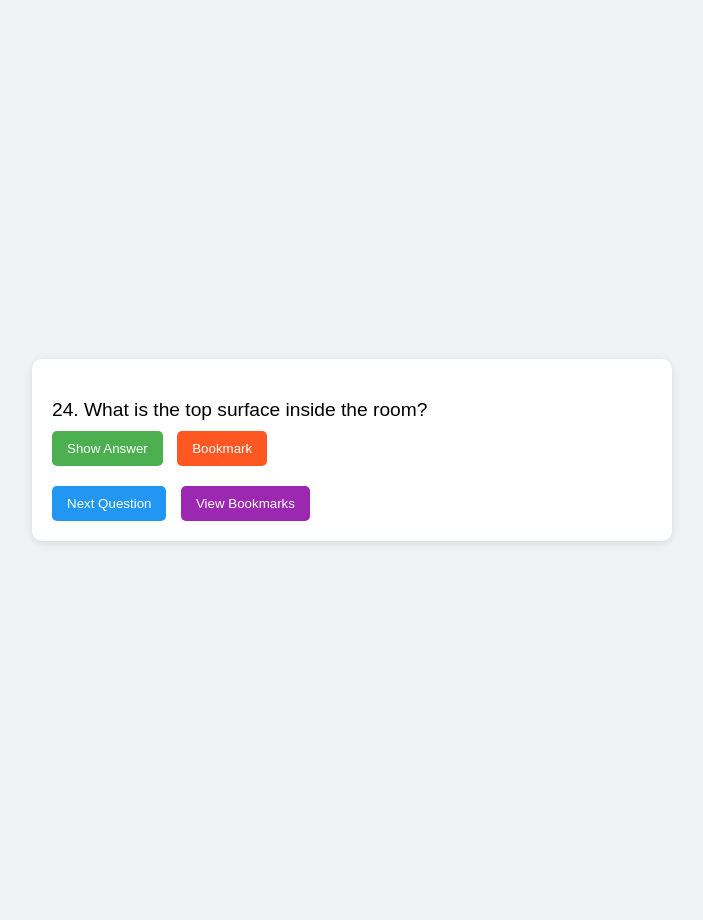
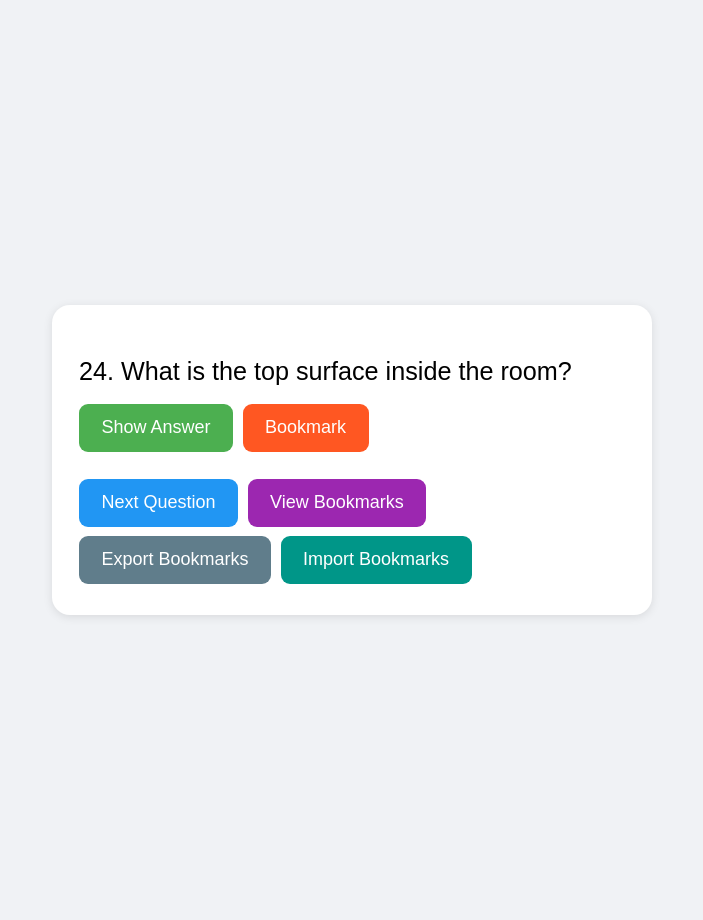
Before and after one commit to familyld/familyld.github.io, a Jekyll site: the page ASQ.html, which Jekyll copies as it is, in a window 1280 px wide. Shown: the whole page, without its empty margins (288-991 px from the left). Built offline with Jekyll 4.4.1, drawn with Linux system fonts in a browser that asks for light colours.

Commit message:
add: ASQ

```diff
--- a/ASQ.html
+++ b/ASQ.html
@@ -2,35 +2,57 @@
 <html lang="en">
 <head>
   <meta charset="UTF-8">
+  <meta name="viewport" content="width=device-width, initial-scale=1.0">
   <title>Flashcard Practice</title>
   <style>
-    body { font-family: Arial, sans-serif; background-color: #f0f2f5; display: flex; justify-content: center; align-items: center; height: 100vh; margin: 0; }
-    .container { background: #fff; padding: 20px; border-radius: 10px; box-shadow: 0 2px 10px rgba(0,0,0,0.1); width: 90%; max-width: 600px; position: relative; }
-    .card { margin-bottom: 20px; }
-    .question { font-size: 1.2em; margin-bottom: 10px; }
-    .answer { font-size: 1.1em; margin-top: 10px; color: #333; }
-    button { padding: 10px 15px; margin-right: 10px; border: none; border-radius: 5px; cursor: pointer; }
+    /* Base styles */
+    html { font-size: 18px; }
+    body { font-family: Arial, sans-serif; background-color: #f0f2f5; display: flex; justify-content: center; align-items: center; min-height: 100vh; margin: 0; padding: 10px; }
+    .container { background: #fff; padding: 1.5rem; border-radius: 1rem; box-shadow: 0 2px 10px rgba(0,0,0,0.1); width: 100%; max-width: 600px; position: relative; box-sizing: border-box; }
+
+    /* Text sizes */
+    .question { font-size: 1.4rem; margin-bottom: 0.75rem; }
+    .answer { font-size: 1.3rem; margin-top: 0.75rem; color: #333; }
+
+    /* Buttons */
+    button, input[type="file"] + label { padding: 0.75rem 1.25rem; margin: 0.25rem 0.25rem 0.25rem 0; border: none; border-radius: 0.5rem; cursor: pointer; font-size: 1rem; }
     #show-answer-btn { background-color: #4CAF50; color: white; }
     #next-btn { background-color: #2196F3; color: white; }
     #bookmark-btn { background-color: #FF5722; color: white; }
     #view-bookmarks-btn { background-color: #9C27B0; color: white; }
-    .bookmark-list { background: #fff; padding: 20px; border-radius: 10px; box-shadow: 0 2px 10px rgba(0,0,0,0.1); position: fixed; top: 50%; left: 50%; transform: translate(-50%, -50%); width: 90%; max-width: 600px; z-index: 10; }
-    .bookmark-list h2 { margin-top: 0; }
+    #export-btn { background-color: #607D8B; color: white; }
+    #import-label { background-color: #009688; color: white; display: inline-block; }
+    #import-file { display: none; }
+
+    /* Bookmark list modal */
+    .bookmark-list { background: #fff; padding: 1.5rem; border-radius: 1rem; box-shadow: 0 2px 10px rgba(0,0,0,0.2); position: fixed; top: 50%; left: 50%; transform: translate(-50%, -50%); width: 90%; max-width: 600px; max-height: 80vh; overflow-y: auto; z-index: 10; }
+    .bookmark-list h2 { margin-top: 0; font-size: 1.6rem; }
     .bookmark-list ul { list-style: none; padding: 0; }
-    .bookmark-list li { margin-bottom: 10px; cursor: pointer; color: #2196F3; text-decoration: underline; }
-    #close-bookmarks-btn { background-color: #f44336; color: white; margin-top: 10px; }
+    .bookmark-list li { margin-bottom: 0.5rem; cursor: pointer; color: #2196F3; text-decoration: underline; font-size: 1.2rem; }
+    #close-bookmarks-btn { background-color: #f44336; color: white; }
+
+    /* Responsive adjustments */
+    @media (max-width: 400px) {
+      html { font-size: 16px; }
+      button, input[type="file"] + label { font-size: 0.9rem; padding: 0.6rem 1rem; }
+    }
   </style>
 </head>
 <body>
   <div class="container">
-    <div id="card" class="card">
+    <div id="card">
       <p id="question" class="question"></p>
       <button id="show-answer-btn">Show Answer</button>
       <p id="answer" class="answer" style="display:none;"></p>
       <button id="bookmark-btn">Bookmark</button>
     </div>
+    <div style="margin-top:1rem;">
       <button id="next-btn">Next Question</button>
       <button id="view-bookmarks-btn">View Bookmarks</button>
+      <button id="export-btn">Export Bookmarks</button>
+      <input type="file" id="import-file" accept="application/json" />
+      <label for="import-file" id="import-label">Import Bookmarks</label>
+    </div>
     <div id="bookmark-list" class="bookmark-list" style="display:none;">
       <h2>Bookmarked Questions</h2>
       <ul id="bookmarked-questions"></ul>
@@ -146,6 +168,8 @@
     const nextBtn = document.getElementById('next-btn');
     const bookmarkBtn = document.getElementById('bookmark-btn');
     const viewBtn = document.getElementById('view-bookmarks-btn');
+    const exportBtn = document.getElementById('export-btn');
+    const importFile = document.getElementById('import-file');
     const bmListEl = document.getElementById('bookmark-list');
     const bmUL = document.getElementById('bookmarked-questions');
 
@@ -161,46 +185,59 @@
 
     showBtn.addEventListener('click', () => {
       if (answerEl.style.display === 'none') {
-        answerEl.style.display = 'block';
-        showBtn.textContent = 'Hide Answer';
+        answerEl.style.display = 'block'; showBtn.textContent = 'Hide Answer';
       } else {
-        answerEl.style.display = 'none';
-        showBtn.textContent = 'Show Answer';
+        answerEl.style.display = 'none'; showBtn.textContent = 'Show Answer';
       }
     });
-
     nextBtn.addEventListener('click', loadRandom);
 
-    function getBookmarks() {
-      return JSON.parse(localStorage.getItem('bookmarks') || '[]');
-    }
-    function saveBookmarks(arr) {
-      localStorage.setItem('bookmarks', JSON.stringify(arr));
-    }
+    /* Bookmark storage and sync via export/import */
+    function getBookmarks() { return JSON.parse(localStorage.getItem('bookmarks') || '[]'); }
+    function saveBookmarks(arr) { localStorage.setItem('bookmarks', JSON.stringify(arr)); }
     function updateBookmarkBtn() {
       const bms = getBookmarks();
-      if (bms.includes(current.id)) {
-        bookmarkBtn.textContent = 'Unbookmark';
-      } else {
-        bookmarkBtn.textContent = 'Bookmark';
-      }
+      bookmarkBtn.textContent = bms.includes(current.id) ? 'Unbookmark' : 'Bookmark';
     }
     bookmarkBtn.addEventListener('click', () => {
       const bms = getBookmarks();
       const i = bms.indexOf(current.id);
-      if (i > -1) {
-        bms.splice(i,1);
-      } else {
-        bms.push(current.id);
-      }
+      if (i > -1) bms.splice(i, 1);
+      else bms.push(current.id);
       saveBookmarks(bms);
       updateBookmarkBtn();
     });
 
+    /* Export bookmarks as JSON file */
+    exportBtn.addEventListener('click', () => {
+      const data = JSON.stringify(getBookmarks());
+      const blob = new Blob([data], { type: 'application/json' });
+      const url = URL.createObjectURL(blob);
+      const a = document.createElement('a');
+      a.href = url; a.download = 'flashcard_bookmarks.json';
+      a.click();
+      URL.revokeObjectURL(url);
+    });
+
+    /* Import bookmarks from JSON file */
+    importFile.addEventListener('change', (e) => {
+      const file = e.target.files[0];
+      if (!file) return;
+      const reader = new FileReader();
+      reader.onload = () => {
+        try {
+          const arr = JSON.parse(reader.result);
+          if (Array.isArray(arr)) saveBookmarks(arr);
+          alert('Bookmarks imported successfully!');
+        } catch (err) { alert('Invalid file format.'); }
+      };
+      reader.readAsText(file);
+    });
+
+    /* View bookmarks */
     viewBtn.addEventListener('click', () => {
       bmUL.innerHTML = '';
-      const bms = getBookmarks();
-      bms.forEach(id => {
+      getBookmarks().forEach(id => {
         const fq = questions.find(x => x.id === id);
         if (fq) {
           const li = document.createElement('li');
```
Also changed, not shown: other parts of ASQ.html (+2 -6 lines). Lines whose indentation alone changed are shown as unchanged.
